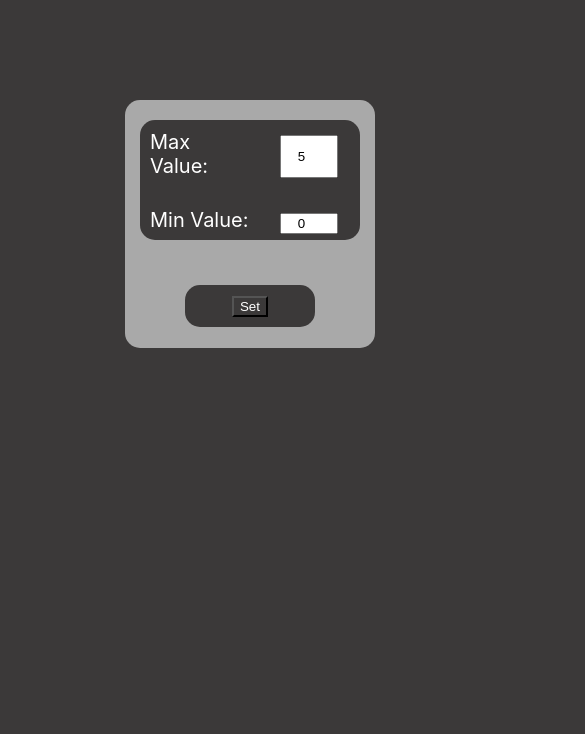
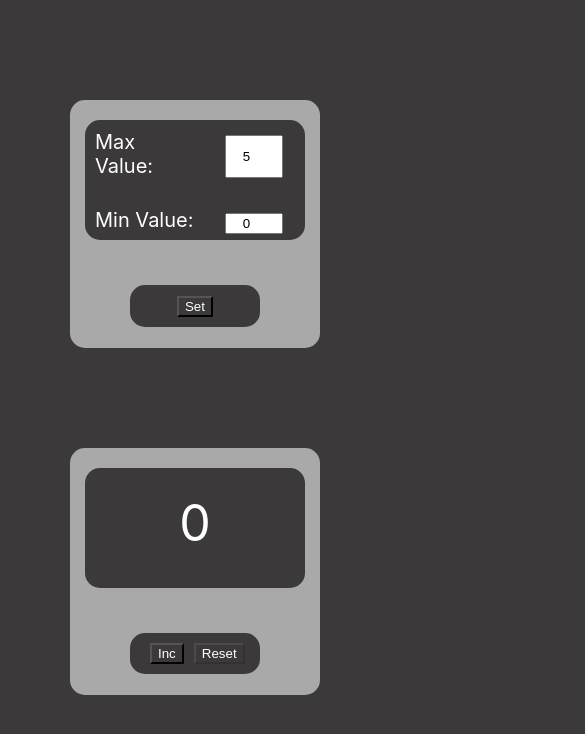
Before and after one commit to andreu6454/Counter, a React (Create React App) app: page / in a window 390 px wide. Shown: the top 734 px of the page, 585 px wide, since content can reach past the window. Built offline with nearby package versions, Linux system fonts and the light colour scheme.

Commit message:
add mobile version

```diff
--- a/src/App.css
+++ b/src/App.css
@@ -4,7 +4,9 @@ body{
 .App{
   margin: auto;
   display: flex;
-  width: 1000px;
+  justify-content: space-evenly;
+  max-width: 1000px;
+  flex-wrap: wrap;
 }
 .Counter{
   margin: 100px auto 0 auto;
```
